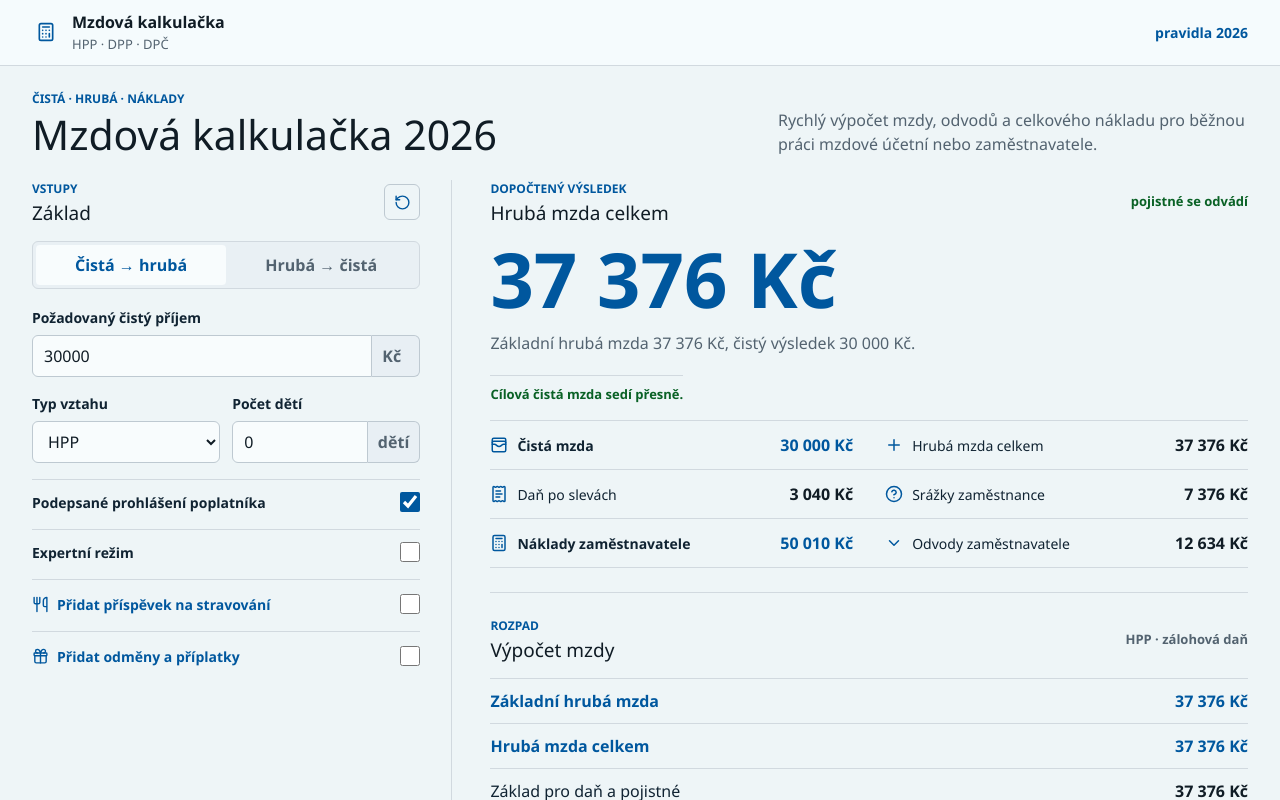
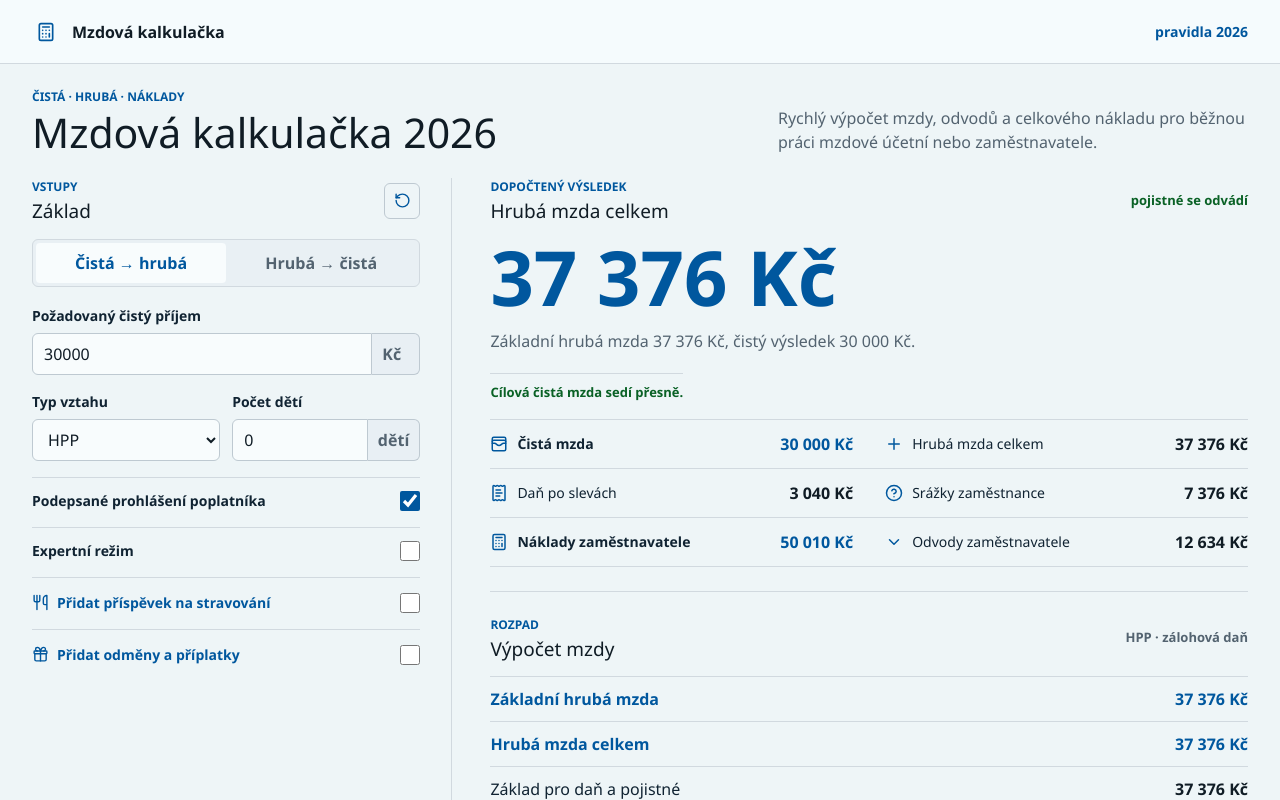
Before and after one commit to vvitovec/mzdy, a Next.js app: page / in a window 1280 px wide. Shown: the top 800 px of the page. Built offline with nearby package versions, Linux system fonts and the light colour scheme.

Commit message:
bye topbar trio

```diff
--- a/src/components/payroll-calculator.tsx
+++ b/src/components/payroll-calculator.tsx
@@ -160,7 +160,6 @@ export function PayrollCalculator() {
           </div>
           <div>
             <div className="brand">Mzdová kalkulačka</div>
-            <div className="brand-subtitle">HPP · DPP · DPČ</div>
           </div>
         </div>
         <div className="nav-links">
```
